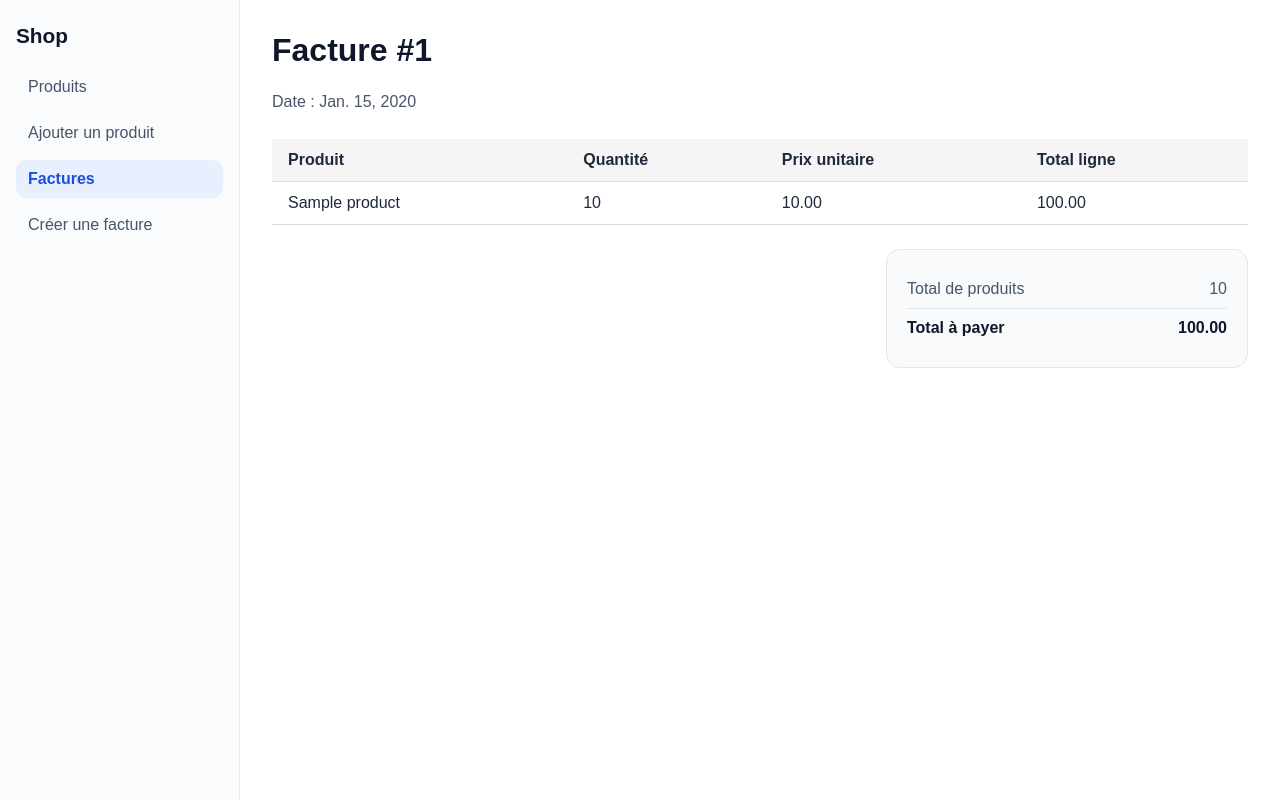
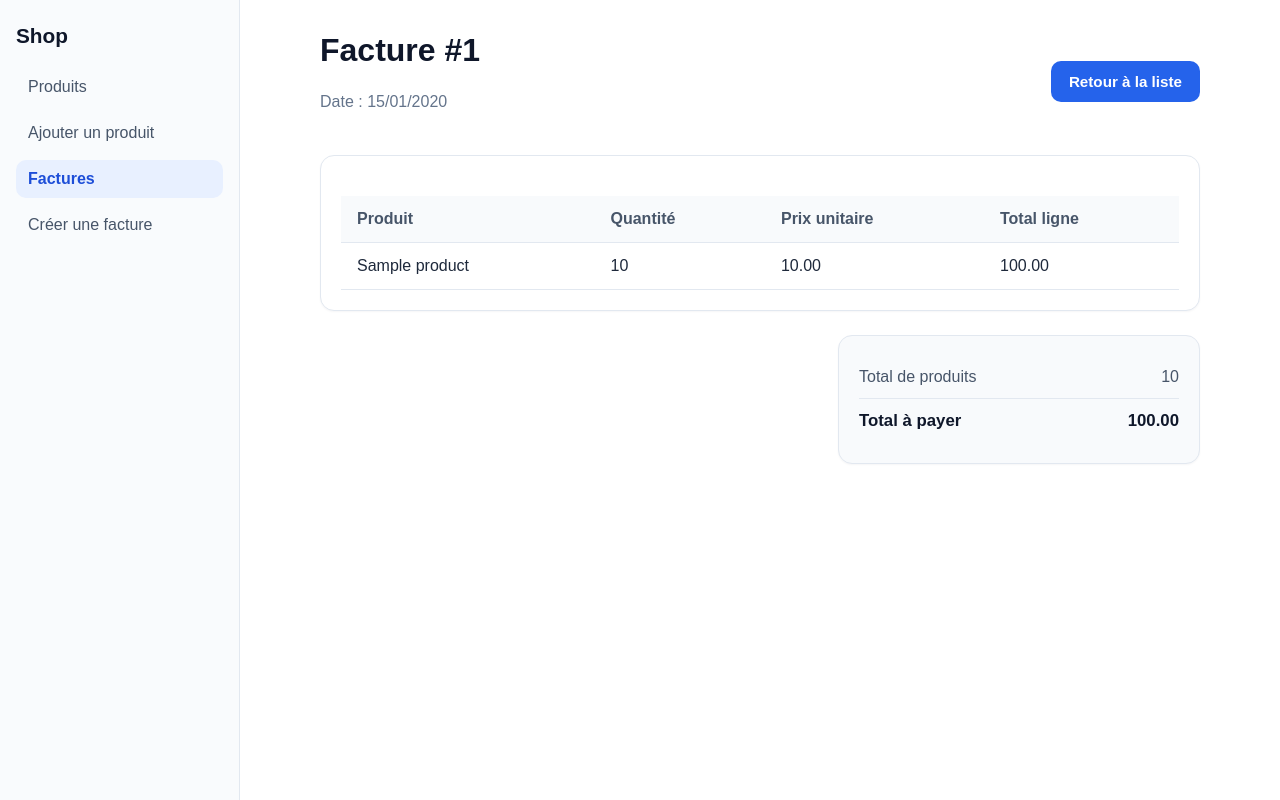
Before and after one commit to LexyRani/Python_Django_T, a Django app: page /invoices/1/detail/ in a window 1280 px wide. Run offline with Django 5.2, Linux system fonts and the light colour scheme; tables that the repository leaves empty hold one stand-in row (values such as "Sample post").

Commit message:
Changement UI  in invoice_detail and product_detail

```diff
--- a/Exercice 2/WebAppDjango/shop/static/shop/style.css
+++ b/Exercice 2/WebAppDjango/shop/static/shop/style.css
@@ -571,3 +571,68 @@ p {
 .invoice-table-contained tr:last-child td {
     border-bottom: none;
 }
+
+.card p {
+    margin-bottom: 12px;
+}
+.form-actions {
+    display: flex;
+    gap: 16px;
+    margin-top: 24px;
+    flex-wrap: wrap;
+}
+
+.page-subtitle {
+    margin-top: 6px;
+    color: #64748b;
+}
+
+.invoice-table {
+    width: 100%;
+    border-collapse: collapse;
+}
+
+.invoice-table th,
+.invoice-table td {
+    padding: 14px 16px;
+    border-bottom: 1px solid #e2e8f0;
+    text-align: left;
+}
+
+.invoice-table th {
+    font-weight: 600;
+    color: #475569;
+    background-color: #f8fafc;
+}
+
+.text-right {
+    text-align: right;
+}
+
+.empty-row {
+    text-align: center;
+    color: #64748b;
+    padding: 24px;
+}
+
+.invoice-summary {
+    max-width: 420px;
+    margin-left: auto;
+    margin-top: 24px;
+}
+
+.summary-row {
+    display: flex;
+    justify-content: space-between;
+    align-items: center;
+    padding: 12px 0;
+}
+
+.summary-row + .summary-row {
+    border-top: 1px solid #e2e8f0;
+}
+
+.summary-total {
+    font-weight: 700;
+    font-size: 1.05rem;
+}
--- a/Exercice 2/WebAppDjango/shop/templates/shop/invoice_detail.html
+++ b/Exercice 2/WebAppDjango/shop/templates/shop/invoice_detail.html
@@ -1,11 +1,16 @@
 {% extends "shop/base.html" %}
 
 {% block content %}
-  <div class="invoice-detail-header">
+<div class="content-container">
+    <div class="page-header">
+        <div>
             <h1>Facture #{{ invoice.id }}</h1>
-    <p>Date : {{ invoice.created_at }}</p>
+            <p class="page-subtitle">Date : {{ invoice.created_at|date:"d/m/Y" }}</p>
+        </div>
+        <a href="{% url 'invoice-list' %}" class="btn btn-secondary">Retour à la liste</a>
     </div>
 
+    <div class="card">
         <table class="invoice-table">
             <thead>
                 <tr>
@@ -25,13 +30,14 @@
                     </tr>
                 {% empty %}
                     <tr>
-                  <td colspan="4">Aucun produit dans cette facture.</td>
+                        <td colspan="4" class="empty-row">Aucun produit dans cette facture.</td>
                     </tr>
                 {% endfor %}
             </tbody>
         </table>
+    </div>
 
-<div class="invoice-summary">
+    <div class="invoice-summary card">
         <div class="summary-row">
             <span>Total de produits</span>
             <span>{{ invoice.total_products }}</span>
@@ -41,4 +47,5 @@
             <span>{{ invoice.total_price }}</span>
         </div>
     </div>
+</div>
 {% endblock %}
```
Also changed, not shown: Exercice 2/WebAppDjango/shop/templates/shop/product_detail.html (+17 -4 lines). Lines whose indentation alone changed are shown as unchanged.
